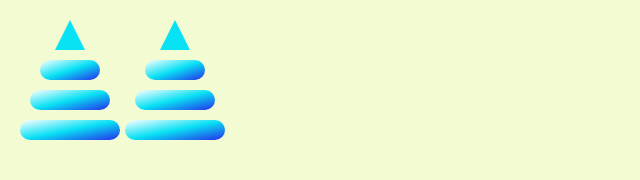
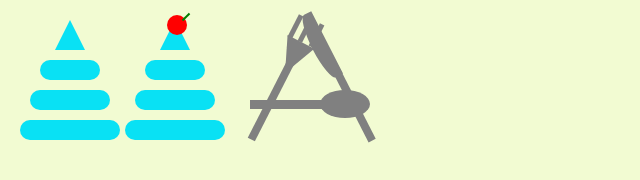
Before and after one commit to shiruiliang/Personal_Archive, a plain HTML site: page project2/project2.html in a window 1280 px wide. Shown: the whole page, without its empty margins (0-640 px from the left). Drawn offline with nearby package versions, Linux system fonts and the light colour scheme.

Commit message:
add project 2

```diff
--- a/project2/project2.css
+++ b/project2/project2.css
@@ -2,10 +2,42 @@ body{
   background-color: rgba(230 ,248, 166, .5);
 }
 
+.circle{
+  height: 20px;
+  width: 20px;
+  border-radius: 100%;
+  background: red;
+}
+
+.stick{
+  height: 10px;
+  width: 2px;
+  background: green;
+  position: relative;
+  left:18px;
+  bottom:23px;
+  transform: rotate(45deg);
+}
+
+.cherry{
+  position: absolute;
+  left: 167px;
+  top:15px;
+  z-index: 2;
+  animation: move 2s ease;
+  animation-delay: 2s;
+}
+
+@keyframes move{
+    0% { transform: translateX(0px); }
+    100% { transform: translateX(125px);}
+}
+
+
 .icecream1{
   width: 100px;
   height: 20px;
-  background: linear-gradient(to bottom right, white, rgb(9, 225, 244), rgb(37, 46, 233));
+  background: rgb(9, 225, 244);
   position: absolute;
   top: 120px;
   left: 20px;
@@ -15,7 +47,7 @@ body{
 .icecream2{
   width: 80px;
   height: 20px;
-  background: linear-gradient(to bottom right, white, rgb(9, 225, 244), rgb(37, 46, 233));
+  background:  rgb(9, 225, 244);
   position: absolute;
   top: 90px;
   left: 30px;
@@ -25,7 +57,7 @@ body{
 .icecream3{
   width: 60px;
   height: 20px;
-  background: linear-gradient(to bottom right, white, rgb(9, 225, 244), rgb(37, 46, 233));
+  background: rgb(9, 225, 244);
   position: absolute;
   top: 60px;
   left: 40px;
@@ -47,7 +79,7 @@ body{
 .icecream5{
   width: 100px;
   height: 20px;
-  background: linear-gradient(to bottom right, white, rgb(9, 225, 244), rgb(37, 46, 233));
+  background: rgb(9, 225, 244);
   position: absolute;
   top: 120px;
   left: 125px;
@@ -57,7 +89,7 @@ body{
 .icecream6{
   width: 80px;
   height: 20px;
-  background: linear-gradient(to bottom right, white, rgb(9, 225, 244), rgb(37, 46, 233));
+  background: rgb(9, 225, 244);
   position: absolute;
   top: 90px;
   left: 135px;
@@ -67,7 +99,7 @@ body{
 .icecream7{
   width: 60px;
   height: 20px;
-  background: linear-gradient(to bottom right, white, rgb(9, 225, 244), rgb(37, 46, 233));
+  background: rgb(9, 225, 244);
   position: absolute;
   top: 60px;
   left: 145px;
@@ -84,3 +116,108 @@ body{
     left: 160px;
     top:20px;
 }
+
+.fork{
+    display: none;
+}
+
+.knife{
+    display: none;
+}
+
+.spoon{
+    display: none;
+}
+
+
+.tableware1{
+   width: 8px;
+   height: 100px;
+   background-color: grey;
+   position: absolute;
+   left: 270px;
+   top: 45px;
+   transform: rotate(27deg)
+}
+
+.tableware2{
+    width: 0;
+	height: 0;
+	border-left: 15px solid transparent;
+	border-right: 15px solid transparent;
+	border-top: 35px solid grey;
+	transform: rotate(27deg);
+    position: absolute;
+    left: 278px;
+    top: 40px;
+}
+
+.tableware3{
+    width: 5px;
+    height: 25px;
+    background: grey;
+    transform: rotate(27deg);
+    position: absolute;
+    left: 293px;
+    top: 14px;
+}
+
+.tableware4{
+    width: 5px;
+    height: 25px;
+    background: grey;
+    transform: rotate(27deg);
+    position: absolute;
+    left: 303px;
+    top: 18px;
+}
+
+.tableware5{
+    width: 5px;
+    height: 25px;
+    background: grey;
+    transform: rotate(27deg);
+    position: absolute;
+    left: 314px;
+    top: 23px;
+}
+
+.tableware6{
+    width: 8px;
+    height: 80px;
+    background: grey;
+    position: absolute;
+    left: 350px;
+    top: 65px;
+    transform: rotate(-27deg);
+}
+
+.tableware7{
+    width: 16px;
+    height:70px;
+    background: grey;
+    border-radius: 100% 0 0 100%;
+    position: absolute;
+    left: 312px;
+    top: 11px;
+    transform:rotate(-27deg);
+}
+
+.tableware8{
+   width: 75px;
+   height: 9px;
+   background: grey;
+   position: absolute;
+   left: 250px;
+   top: 100px;
+}
+
+.tableware9{
+  width: 50px;
+  height: 28px;
+  background: grey;
+  border-radius: 100%;
+  position: absolute;
+  left: 320px;
+  top: 90px;
+}
--- a/project2/project2.html
+++ b/project2/project2.html
@@ -1,13 +1,17 @@
 <!DOCTYPE html>
 <head>
   <title>typeface</title>
+  <script src="https://ajax.googleapis.com/ajax/libs/jquery/3.2.1/jquery.min.js"></script>
   <script src="project2.js"></script>
-  <script src="jquery.js"></script>
+
   <link rel="stylesheet" type="text/css" href="project2.css">
 </head>
 <body>
 
-  <div class="cherry"></div>
+  <div class="cherry">
+     <div class="circle"></div>
+     <div class="stick"></div>
+  </div>
   <div class="icecream">
     <div class="icecream1"></div>
     <div class="icecream2"></div>
@@ -19,16 +23,36 @@
     <div class="icecream8"></div>
   </div>
   <div class="tableware">
+    <div class="fork">
       <div class="tableware1"></div>
       <div class="tableware2"></div>
       <div class="tableware3"></div>
       <div class="tableware4"></div>
       <div class="tableware5"></div>
+    </div>
+    <div class="knife">
       <div class="tableware6"></div>
       <div class="tableware7"></div>
+
+    </div>
+    <div class="spoon">
       <div class="tableware8"></div>
+      <div class="tableware9"></div>
+    </div>
 
-  </div
+  </div>
+  <div class="mouth">
+    <div class="lip">
+      <div class="lip1"></div>
+      <div class="lip2"></div>
+      <div class="lip3"></div>
+      <div class="lip4"></div>
+      <div class="lip5"></div>
+      <div class="lip6"></div>
+      <div class="lip7"></div>
+    </div>
+    <div class="tongue"></div>
+  </div>
 
 
 </body>
--- a/project2/project2.js
+++ b/project2/project2.js
@@ -0,0 +1,5 @@
+$(document).ready(function(){
+  $('.fork').show(1000);
+  $('.knife').delay(500).show(1000);
+  $('.spoon').delay(1000).show(1000);
+});
```
Also changed, not shown: index.html (+1 -1 lines), project2/script.js (deleted, +0 -46 lines), 2 other files. Lines whose indentation alone changed are shown as unchanged.
